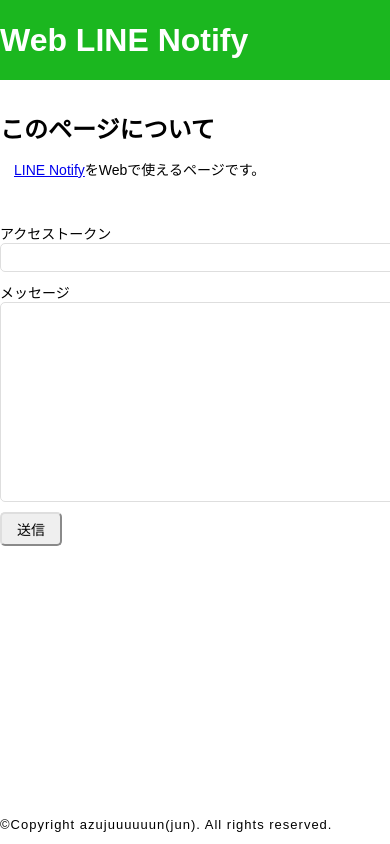
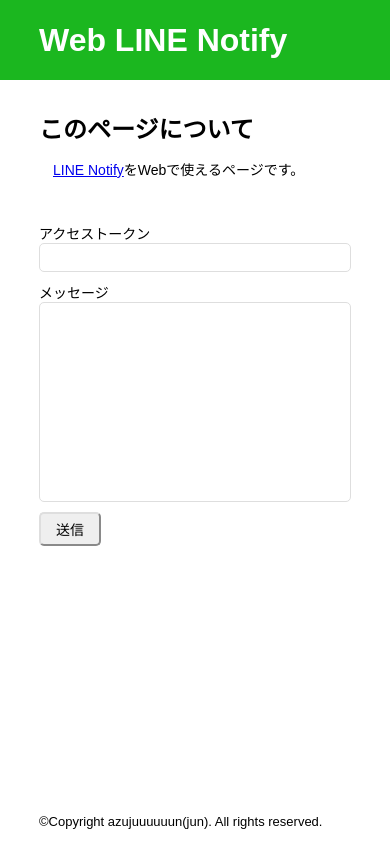
Before and after one commit to azujuuuuuun/web-line-notify, a PHP site: page /index.html in a window 390 px wide; the page is wider, and only the part inside the window is pictured. Run offline with PHP 8.4, Linux system fonts and the light colour scheme.

Commit message:
[update]レスポンシブWebデザインに変更

```diff
--- a/css/style.css
+++ b/css/style.css
@@ -8,9 +8,12 @@ p {
 
 html {
   font-size: 62.5%;
+  min-height: 100%;
+  position: relative;
 }
 
 body {
+  margin-bottom: 30px;
   font-size: 1.4rem;
   font-family: "ヒラギノ角ゴ ProN W3", "MS Pゴシック", sans-serif;
 }
@@ -91,7 +94,7 @@ body {
 
 .footer {
   bottom: 0;
-  padding: 12px 0;
+  height: 30px;
   position: absolute;
 }
 
@@ -100,3 +103,17 @@ body {
   text-align: center;
   letter-spacing: 1px;
 }
+
+@media (max-width: 768px) {
+  .container {
+    width: 80%;
+  }
+
+  .line-notify-form {
+    width: 100%;
+  }
+
+  .copyright {
+    letter-spacing: 0;
+  }
+}
--- a/index.html
+++ b/index.html
@@ -2,6 +2,7 @@
 <html lang="ja">
 <head>
   <meta charset="UTF-8">
+  <meta name="viewport" content="width=device-width, initial-scale=1.0, minimum-scale=1.0">
   <title>Web LINE Notify</title>
   <link rel="stylesheet" href="css/style.css">
 </head>
```
